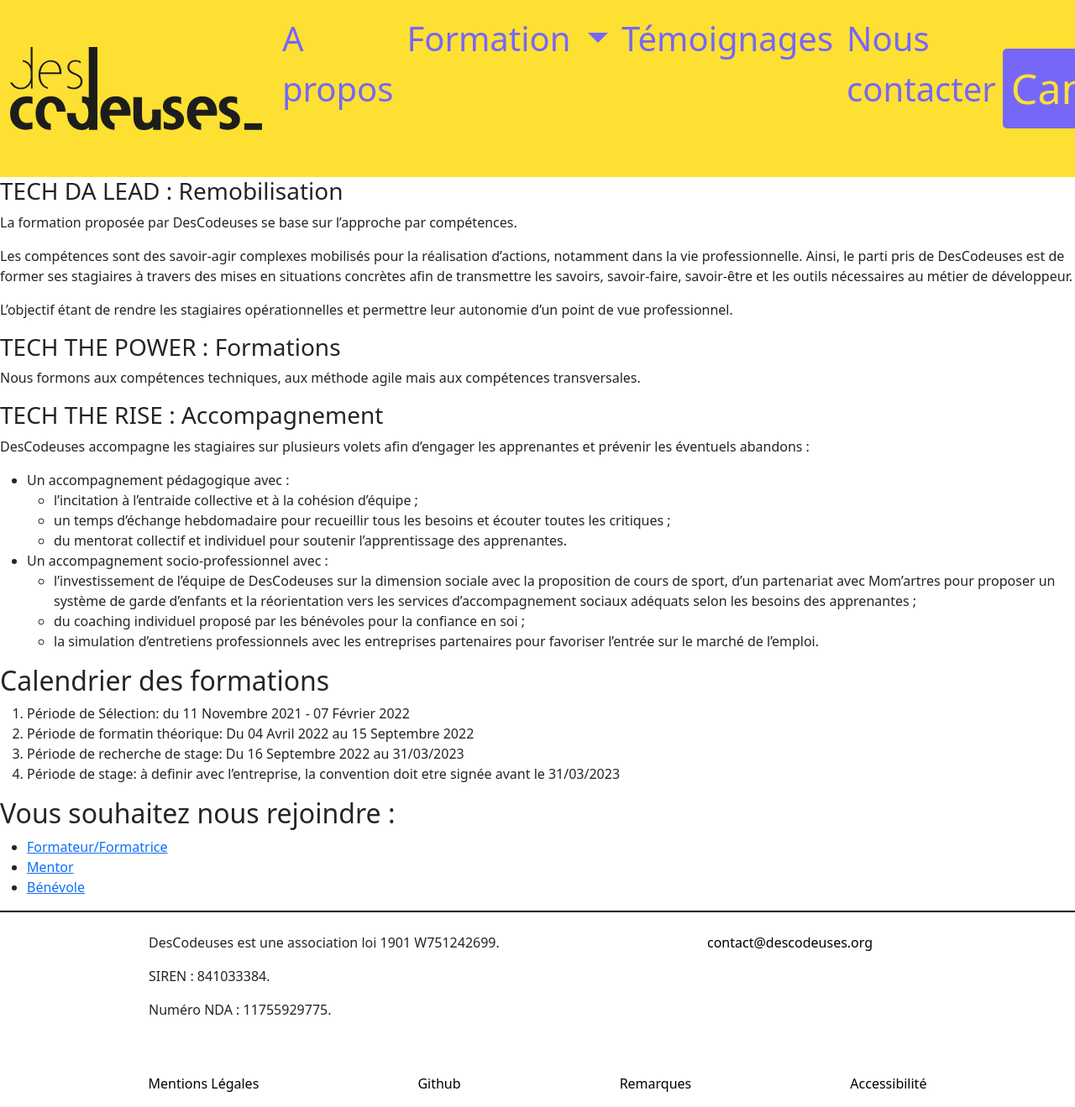
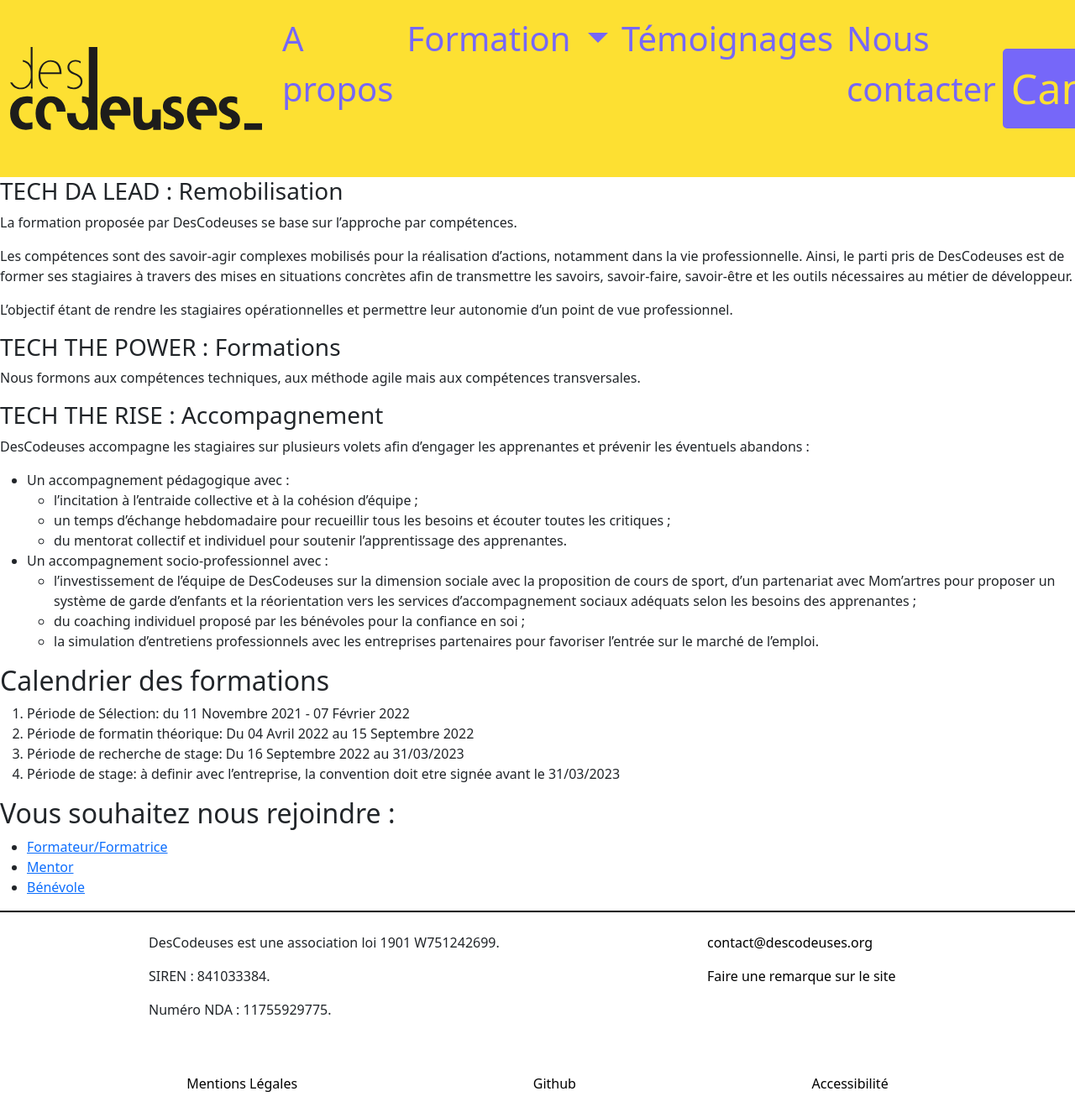
Before and after one commit to descodeuses/descodeuses.github.io, a Jekyll site: the page built from index.md, in a window 1280 px wide. Shown: the whole page at 84% size. Built offline with Jekyll 4.4.1, drawn with Linux system fonts in a browser that asks for light colours.

Commit message:
Relabellisation de Remarques vers Faire une remarque sur le site

```diff
--- a/_layouts/default.html
+++ b/_layouts/default.html
@@ -71,13 +71,13 @@
           </div>
           <div class="col-md-4 offset-md-1">
             <p><a href="mailto:contact@descodeuses.org">contact@descodeuses.org</a></p>
+            <p><a href="https://github.com/descodeuses/descodeuses.github.io/issues/new">Faire une remarque sur le site</a></p>
           </div>
         </div>
         <div class="row">
           <ul id="footer_list" class="text-center d-md-flex justify-content-md-around">
             <li><a href="/mentions_legales">Mentions Légales</a></li>
             <li><a href="https://github.com/descodeuses/descodeuses.github.io">Github</a></li>
-            <li><a href="https://github.com/descodeuses/descodeuses.github.io/issues/new">Remarques</a></li>
             <li><a href="/accessibilité/">Accessibilité</a></li>
           </ul>
         </div>
```
